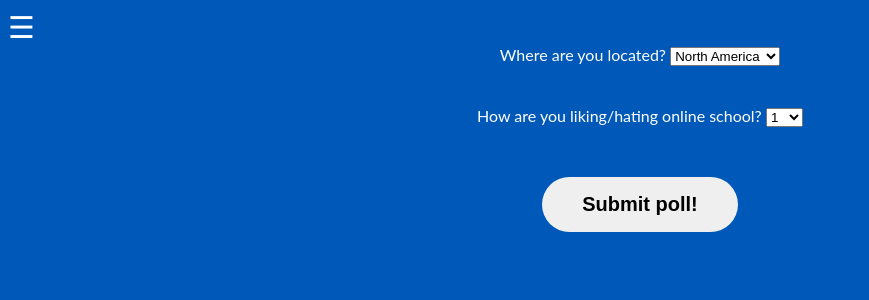
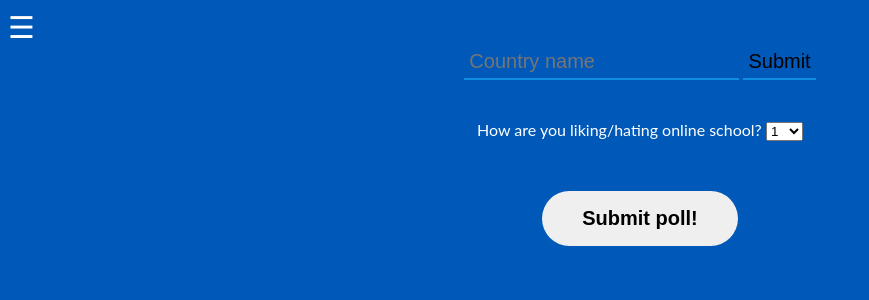
Before and after one commit to delivey/schoolvid19, a Flask app: page /polls in a window 1280 px wide. Shown: the top 300 px of the page, without its empty margins (0-869 px from the left). Run offline with Flask 2, Linux system fonts and the light colour scheme.

Commit message:
Added searchbar

```diff
--- a/templates/polls.html
+++ b/templates/polls.html
@@ -4,18 +4,16 @@
 {% endblock %}
 <link href="style.css" rel="stylesheet">
 {% block body %}
-
+<!Making a div for the first part of the form>
 <div id="formparta">
-    <label for="continents">Where are you located?</label>
-      <select name="continent" id="continent">
-        <option value="North America">North America</option>
-        <option value="South America">South America</option>
-        <option value="Oceania">Oceania</option>
-        <option value="Europe">Europe</option>
-        <option value="Africa">Africa</option>
-        <option value="Asia">Asia</option>
-      </select>
+    <div class="box">
+        <input type="text" placeholder="Country name" id="text">
+        <input type="submit" placeholder="Submit Country" id="submit" onclick="b()">
+    </div>
+    <div id="result">
+    </div>
 </div>
+<!Making another div for the second part of the form>
 <div id="formpartb">
     <label for="rating">How are you liking/hating online school?</label>
       <select name="rating" id="rating">
@@ -31,9 +29,17 @@
         <option value="10">10</option>
       </select>
 </div>
+<!Div for button>
 <div class="buttonclass">
+    <!Submit the poll when this button is clicked>
     <button id="button" onclick="a()">Submit poll!</button>
     <script>
+    //JS for when user clicks on the submit country button
+        let country = document.querySelector('#text').value;
+        function b(){
+            alert("Response recorded!");
+        }
+    //Some more JS for when the user clicks on the submit button
         function a()
         {
             alert("Your response has been submitted!");
```
